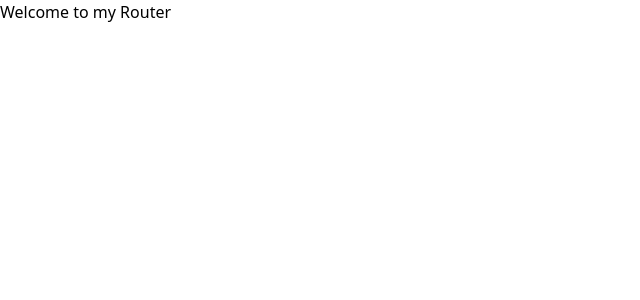
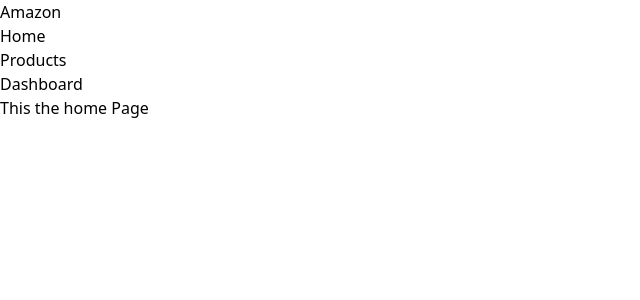
Before and after one commit to SAJID-AFNAN/Amazon-Sale, a React (Vite) app: page / in a window 1280 px wide. Shown: the top 300 px of the page, without its empty margins (0-640 px from the left). Built offline with nearby package versions, Linux system fonts and the light colour scheme.

Commit message:
created Navbar

```diff
--- /dev/null
+++ b/src/Components/DashBoard/DashBoard.jsx
@@ -0,0 +1,9 @@
+const DashBoard = () => {
+    return (
+        <div>
+            <h4>Dashboard</h4>
+        </div>
+    );
+};
+
+export default DashBoard;
--- /dev/null
+++ b/src/Components/Home/Home.jsx
@@ -0,0 +1,9 @@
+const Home = () => {
+    return (
+        <div>
+            <h4>This the home Page</h4>
+        </div>
+    );
+};
+
+export default Home;
--- /dev/null
+++ b/src/Components/MainLayout/MainLayout.jsx
@@ -0,0 +1,27 @@
+import { Outlet } from "react-router-dom";
+
+const MainLayout = () => {
+    return (
+        <div>
+            <section className="flex justify-between px-10 py-7 shadow-md">
+                <div className="text-xl font-bold">Amazon</div>
+                <nav>
+                    <ul className="flex gap-5">
+                        <li>
+                            <a href="/">Home</a>
+                        </li>
+                        <li>
+                            <a href="/products">Products</a>
+                        </li>
+                        <li>
+                            <a href="/dashboard">Dashboard</a>
+                        </li>
+                    </ul>
+                </nav>
+            </section>
+            <Outlet></Outlet>
+        </div>
+    );
+};
+
+export default MainLayout;
--- /dev/null
+++ b/src/Components/Products/Products.jsx
@@ -0,0 +1,9 @@
+const Products = () => {
+    return (
+        <div>
+            <h4>Products page </h4>
+        </div>
+    );
+};
+
+export default Products;
```
Also changed, not shown: src/MyRoute/MyRoute.jsx (added, +28 -0 lines), src/main.jsx (+20 -6 lines).
